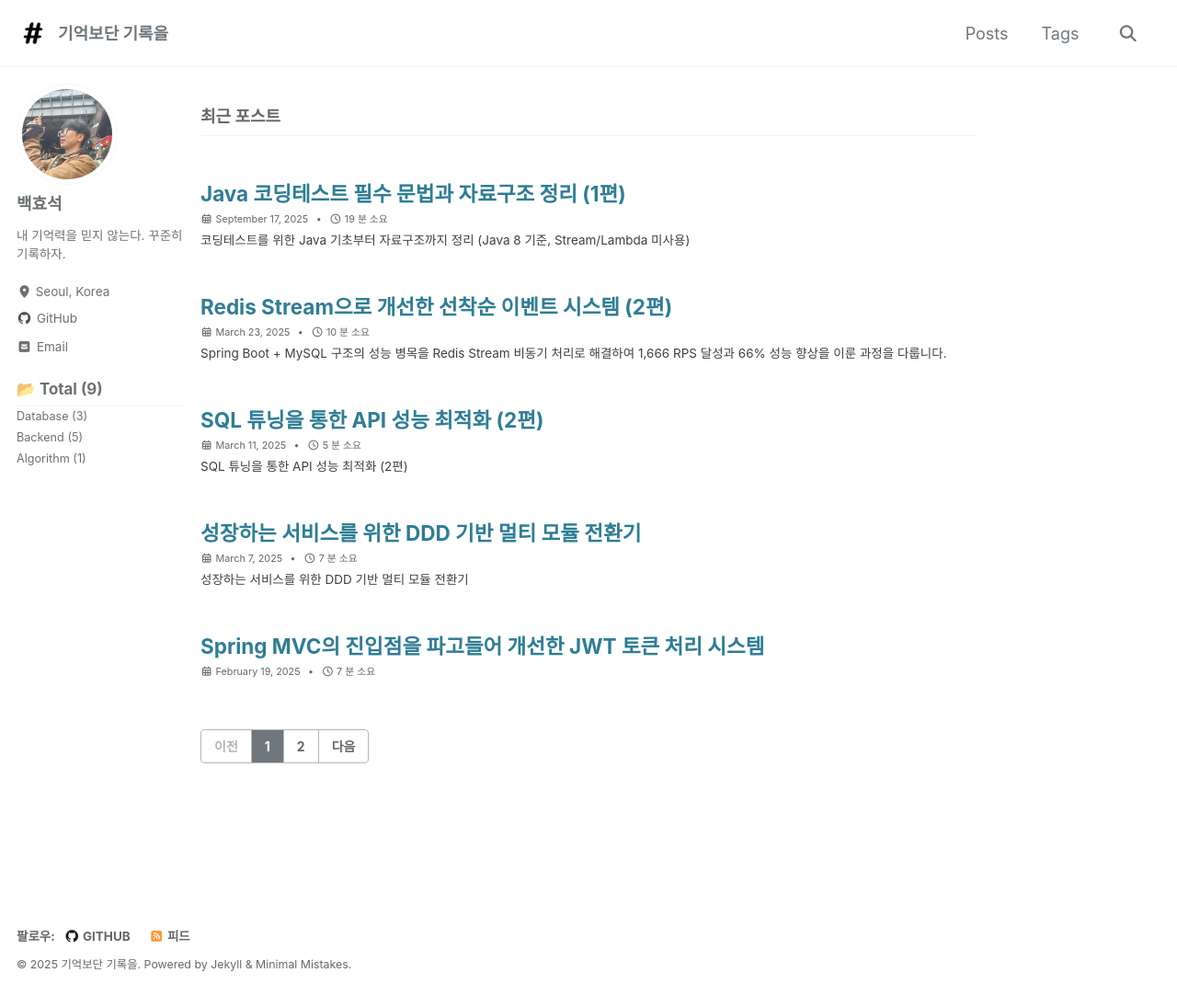
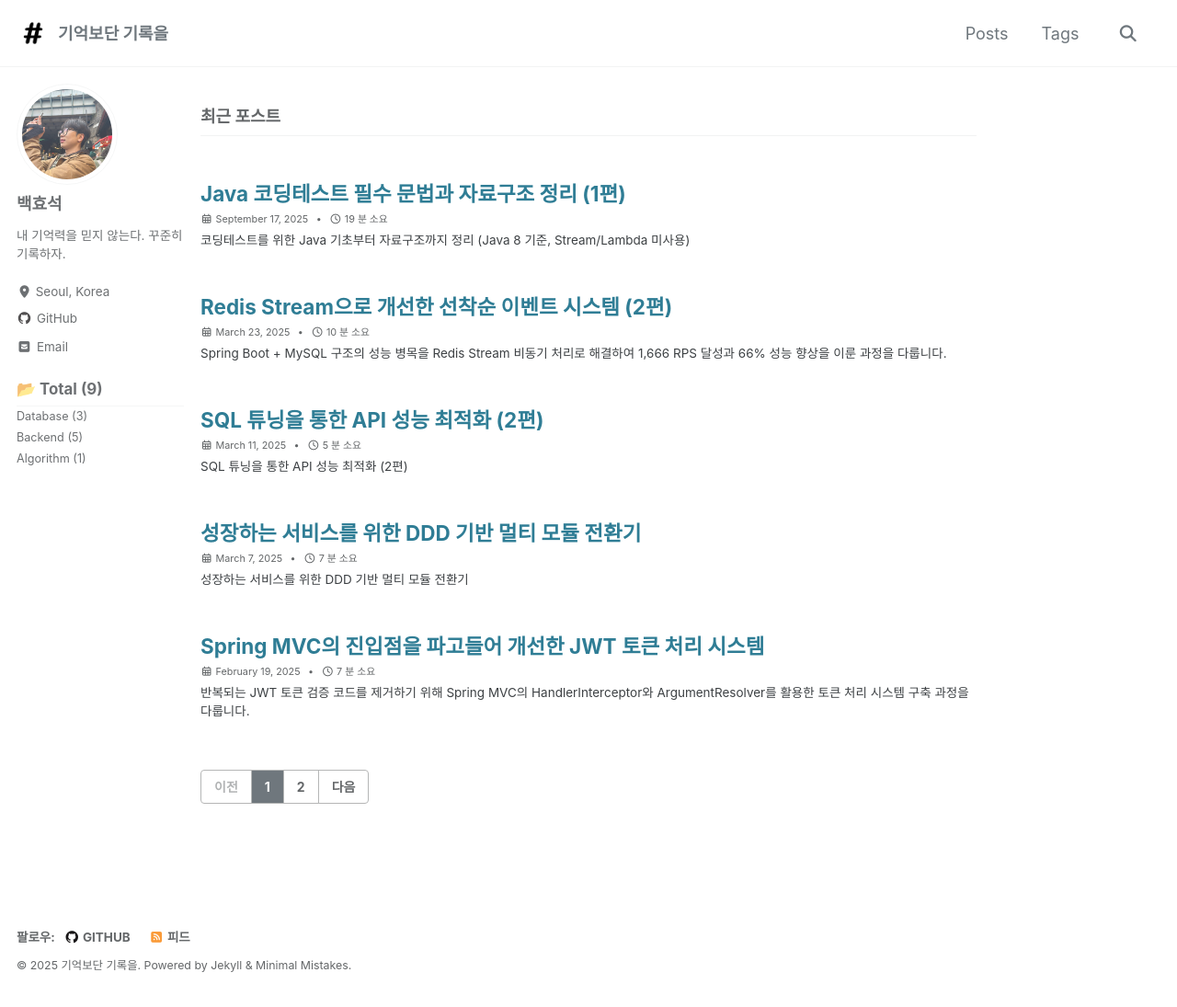
Before and after one commit to alexization/alexization.github.io, a Jekyll site: the page built from index.html, in a window 1280 px wide and 1095 px high. Shown: the whole window at 92% size. Built offline with Jekyll 4.4.1, drawn with Linux system fonts in a browser that asks for light colours; cached includes are drawn as plain includes; the list of posts is cut into pages by our own code.

Commit message:
refactor: Spring MVC의 진입점을 파고들어 개선한 JWT 토큰 처리 시스템 글 설명 및 카테고리, 태그 내용 수정

```diff
--- a/_posts/2025-02-19-spring-mvc-jwt.md
+++ b/_posts/2025-02-19-spring-mvc-jwt.md
@@ -3,14 +3,16 @@
   teaser: /assets/images/logo.png
 
 title: "Spring MVC의 진입점을 파고들어 개선한 JWT 토큰 처리 시스템"
-excerpt: ""
+excerpt: "반복되는 JWT 토큰 검증 코드를 제거하기 위해 Spring MVC의 HandlerInterceptor와 ArgumentResolver를 활용한 토큰 처리 시스템 구축 과정을 다룹니다."
 categories:
  - Backend
 tags:
   - Spring
-  - jwt
+  - JWT
+  - 토큰 처리
+  - 인증 시스템
 
-toc_label: "Spring MVC의 진입점을 파고들어 개선한 JWT 토큰 처리 시스템"
+toc_label: "Spring MVC JWT 토큰 처리 시스템"
 toc: true
 toc_sticky: true
 
```
